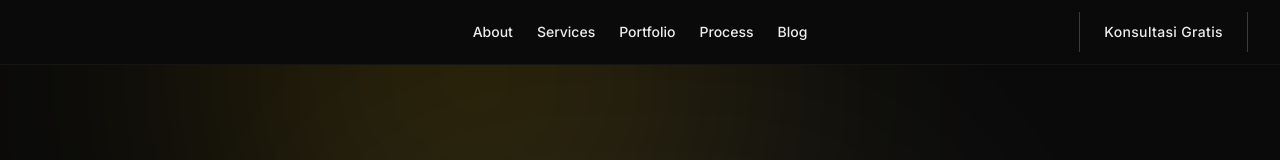
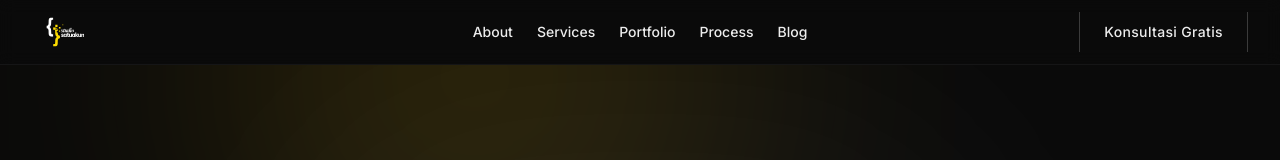
Before and after one commit to studiosatuakun-max/studiosatuakun, a Next.js app: page / in a window 1280 px wide. Shown: the top 160 px of the page. Built offline with nearby package versions, Linux system fonts and the light colour scheme.

Commit message:
feat: add logo to navbar for global branding and homepage navigation

```diff
--- a/src/components/shared/navbar.tsx
+++ b/src/components/shared/navbar.tsx
@@ -7,6 +7,20 @@ export function Navbar() {
   return (
     <header className="sticky top-0 z-50 w-full border-b border-border/40 bg-background/95 backdrop-blur supports-[backdrop-filter]:bg-background/60">
       <div className="container mx-auto flex h-16 items-center justify-center px-4 sm:px-8 relative">
+        {/* Logo (Absolute Left) */}
+        <div className="absolute left-4 sm:left-8 flex items-center">
+          <Link href="/">
+            <Image
+              src="/bw.svg"
+              alt="Studio Satu Akun"
+              width={140}
+              height={40}
+              className="h-8 w-auto object-contain hover:opacity-80 transition-opacity"
+              priority
+            />
+          </Link>
+        </div>
+
         {/* Menu (Centered) */}
         <nav className="hidden md:flex gap-6 text-sm font-medium text-muted-foreground">
           <Link href="/about" className="hover:text-foreground transition-colors">About</Link>
```
